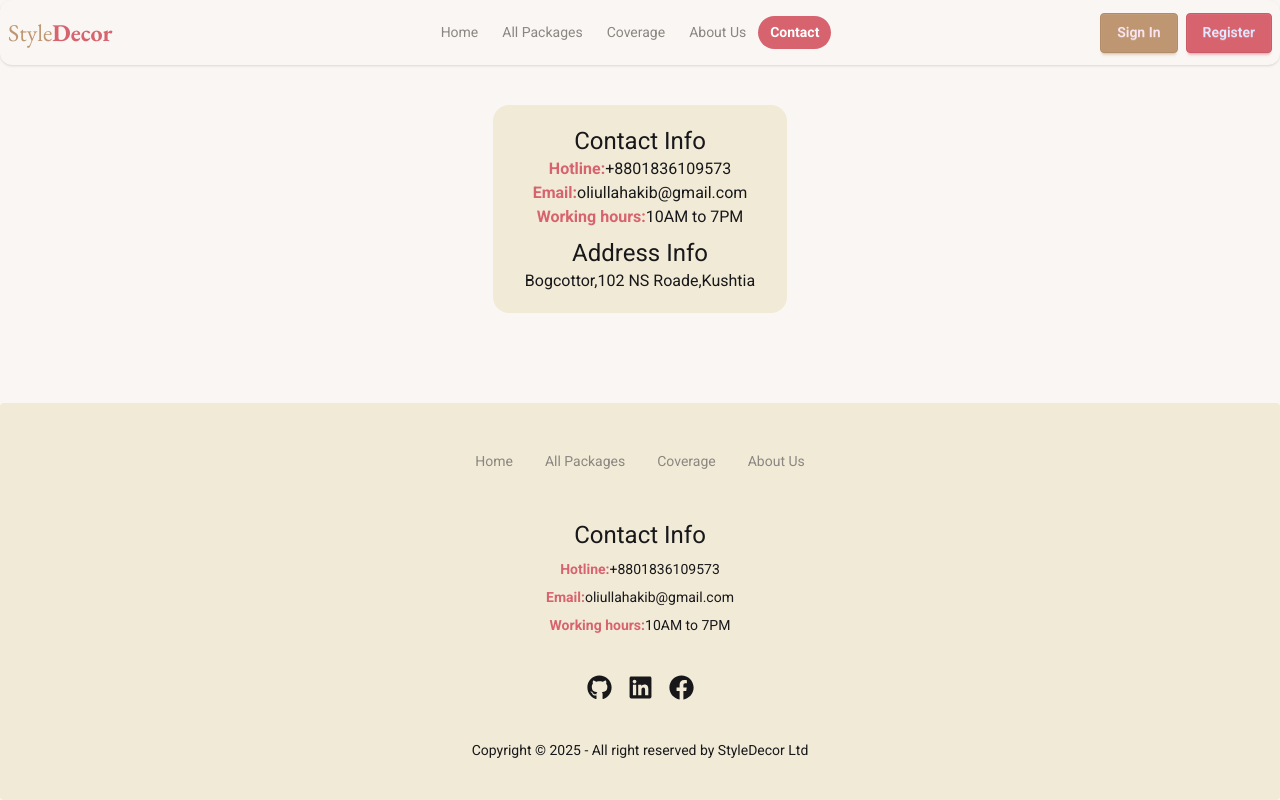
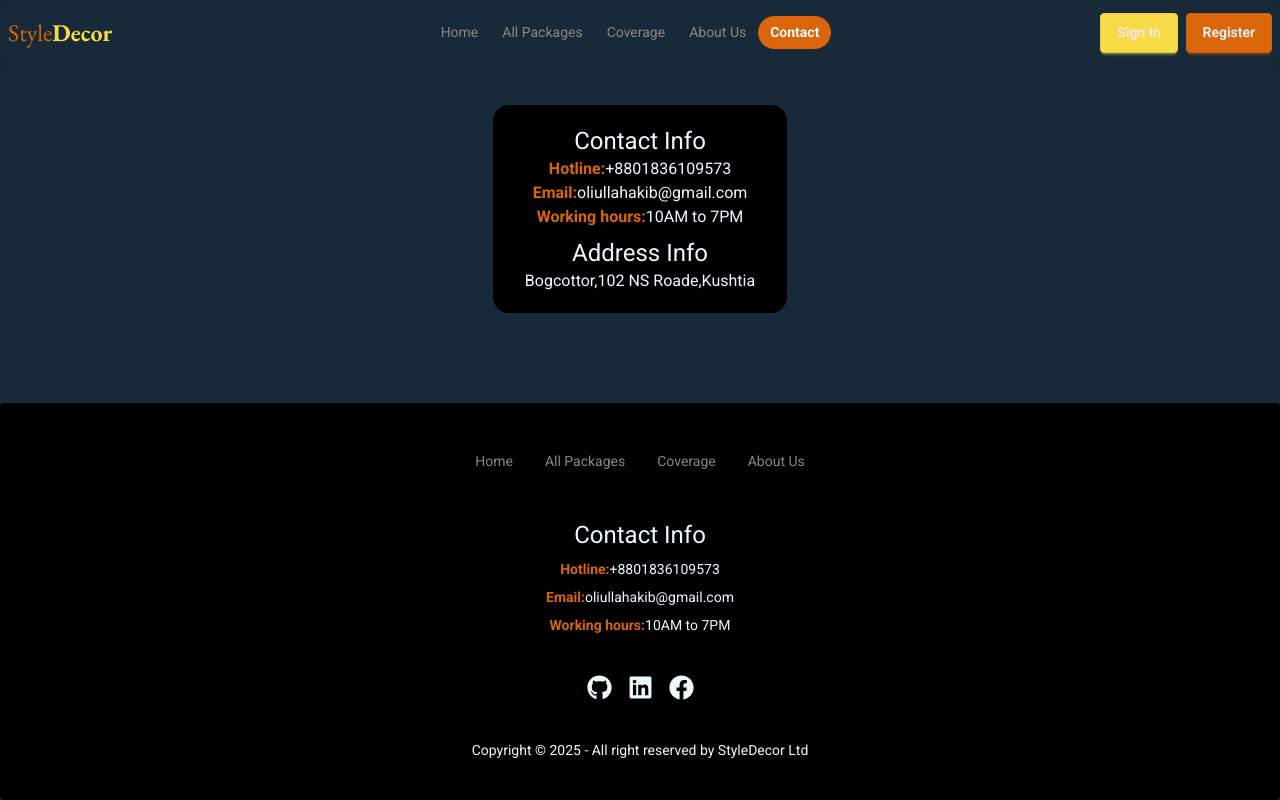
Before and after one commit to oliullahakib/StyleDecor, a React (Vite) app: page /contact in a window 1280 px wide. Built offline with nearby package versions, Linux system fonts and the light colour scheme; no server answers.

Commit message:
added dark them and fix contect page

```diff
--- a/index.html
+++ b/index.html
@@ -1,5 +1,5 @@
 <!doctype html>
-<html lang="en" data-theme="light">
+<html lang="en" data-theme="dark">
   <head>
     <meta charset="UTF-8" />
     <link rel="icon" type="image/svg+xml" href="./src/assets/logo" />
--- a/src/components/Logo.jsx
+++ b/src/components/Logo.jsx
@@ -2,7 +2,7 @@ import React from 'react';
 import { Link } from 'react-router';
 
 const Logo = () => {
-    return <Link> <h1 className='text-2xl text-accent-content font-semibold garamond-font'>Style<span className='text-primary  font-bold'>Decor</span></h1></Link>
+    return <Link> <h1 className='text-2xl text-accent-content font-semibold garamond-font'>Style<span className='text-secondary font-bold'>Decor</span></h1></Link>
 };
 
 export default Logo;
--- a/src/index.css
+++ b/src/index.css
@@ -11,9 +11,17 @@
   --color-accent:#8A8782;
   --color-accent-content: #BE9671;
 }
-body{
-  background: #FAF6F3;
+@plugin "daisyui/theme" {
+  name: "dark";
+  default: true;
+  --color-primary: #db650a;
+  --color-secondary: #F7DB46;
+  --color-base-200: #182A39;
+  --color-base-300: black;
+  --color-accent:#8A8782;
+  --color-accent-content: #db650a;
 }
+
 a.active{
   @apply bg-primary text-white rounded-full font-bold
 }
--- a/src/layouts/RootLayout.jsx
+++ b/src/layouts/RootLayout.jsx
@@ -6,7 +6,7 @@ import Footer from '../pages/Shared/Footer';
 
 const RootLayout = () => {
     return (
-        <div className='roboto-font flex flex-col min-h-screen'>
+        <div className='roboto-font bg-base-200 flex flex-col min-h-screen'>
             <Navbar/>
 
              <Outlet/>
--- a/src/pages/Contact/Contact.jsx
+++ b/src/pages/Contact/Contact.jsx
@@ -4,7 +4,7 @@ import MyDiv from '../../components/MyDiv';
 const Contact = () => {
     return (
         <MyDiv className={'flex-1 '}>
-            <div className='flex flex-col items-center bg-base-300 mt-10 py-5 px-8 rounded-2xl'>
+            <div className='flex flex-col items-center bg-base-300 my-10 py-5 px-8 rounded-2xl'>
                 <h3 className='text-2xl'>Contact Info</h3>
                 <p> <span className='text-primary font-bold'>Hotline:</span>+8801836109573 </p>
                 <p> <span className='text-primary font-bold'>Email:</span>oliullahakib@gmail.com </p>
--- a/src/pages/Home/Services/Services.jsx
+++ b/src/pages/Home/Services/Services.jsx
@@ -6,7 +6,7 @@ import { Link } from 'react-router';
 
 const Services = ({services}) => {
     return (
-        <MyDiv className={'py-5 px-5 bg-linear-to-b from-[#efe7c37d] to-[#AF836160]'}>
+        <MyDiv className={'py-5 px-5 bg-base-200 rounded-2xl'}>
             <SectionTitle className={'text-center'} title={'Our Services'} />
             <p className='text-accent text-center w-2/3 mx-auto'>We don’t just plan events, we create experiences that live forever.
                 Your wedding or celebration is a chapter in your love story, and we ensure every detail reflects you.</p>
@@ -16,7 +16,7 @@ const Services = ({services}) => {
                 }
             </div>
            <div className='flex justify-center items-center my-10 '>
-             <Link to={'all-packages'} className='btn btn-secondary '>See All</Link>
+             <Link to={'all-packages'} className='btn border-secondary '>See All</Link>
            </div>
         </MyDiv>
     );
--- a/src/pages/Home/TopDecorators/DecoratorCard/DecoratorCard.jsx
+++ b/src/pages/Home/TopDecorators/DecoratorCard/DecoratorCard.jsx
@@ -7,7 +7,7 @@ const DecoratorCard = ({decorator}) => {
                 <div className='w-40 flex flex-col justify-center items-center mx-auto'>
                     <div className='w-20 relative'>
                         <img className='w-20 h-20 object-cover rounded-full border border-secondary' src={decorator.imageUrl} alt="decorator" />
-                        <span className='absolute px-2 top-0 -right-5 bg-amber-200 rounded-full'>
+                        <span className='absolute text-black px-2 top-0 -right-5 bg-secondary rounded-full'>
                             <span className=''>4☆</span>
                         </span>
                     </div>
```
